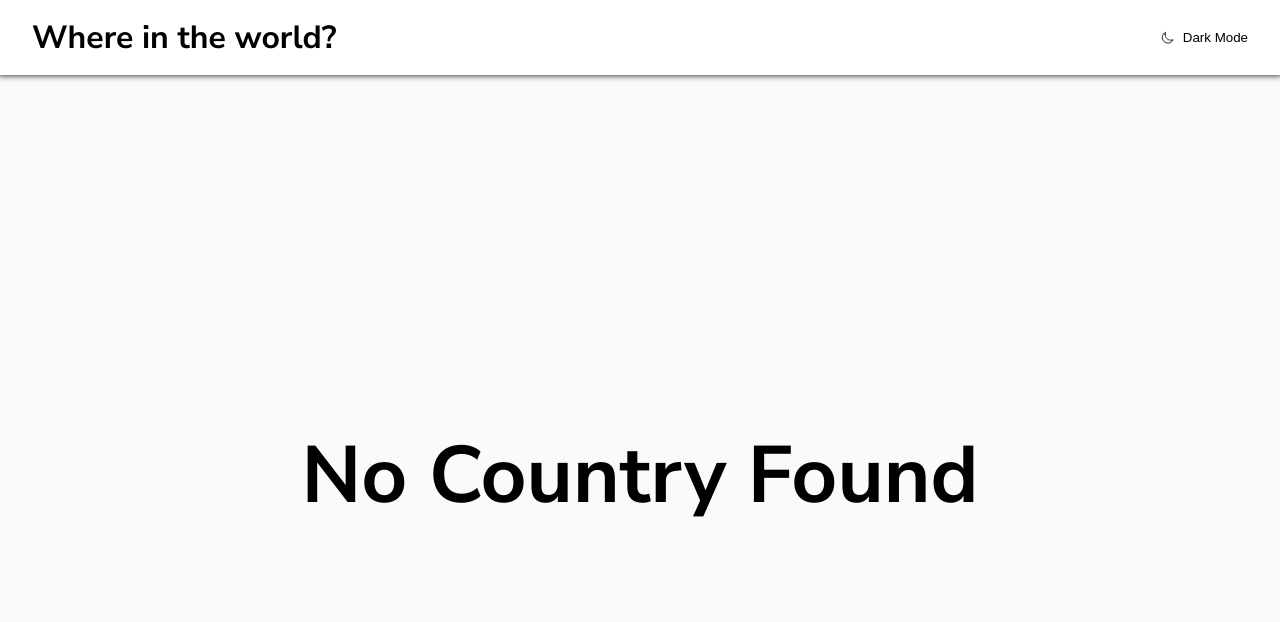
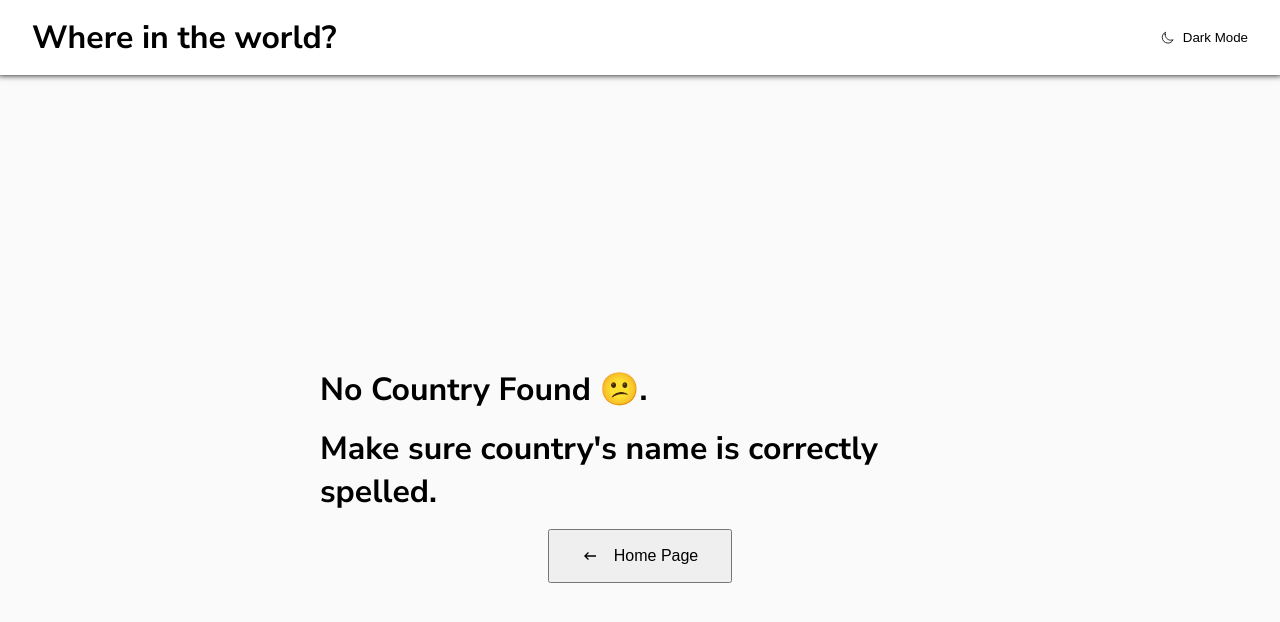
Before and after one commit to paro-418/rest-countries-api, a React (Create React App) app: page /rest-countries-api-with-color-theme-switcher-master/home/1 in a window 1280 px wide. Shown: the top 622 px of the page. Built offline with nearby package versions, Linux system fonts and the light colour scheme; no server answers.

Commit message:
incorrect country's name is now rendering NoPage component

```diff
--- a/src/components/CountryContainer/CountryContainer.js
+++ b/src/components/CountryContainer/CountryContainer.js
@@ -1,5 +1,4 @@
 import classes from "./CountryContainer.module.css";
-import store from "../../Store/Store";
 import { useSelector } from "react-redux";
 import CountryCard from "../CountryCard/CountryCard";
 
--- a/src/components/IndividualCountry/IndividualCountry.js
+++ b/src/components/IndividualCountry/IndividualCountry.js
@@ -21,8 +21,8 @@ const extractedCountry = {
 const IndividualCountry = (props) => {
   const [loading, setLoading] = useState(true);
   const storeCountries = useSelector((state) => state.data.countries);
+  console.log(storeCountries);
   const countrySearched = useParams();
-  console.log(countrySearched);
   const history = useHistory();
 
   // fetching country clicked ro show
@@ -33,9 +33,7 @@ const IndividualCountry = (props) => {
   );
 
   console.log(countryToDisplay);
-
   useEffect(() => {
-    console.log(" i ran");
     if (countryToDisplay === undefined) return;
 
     // storing clicked country's data
@@ -92,6 +90,9 @@ const IndividualCountry = (props) => {
     history.push(`/home/${borderClicked}`);
   };
 
+  if (storeCountries.length > 0 && countryToDisplay === undefined) {
+    history.push("/home/country/noCountryFound");
+  }
   if (loading) return <p className={classes.loading}>Loading...</p>;
 
   return (
--- a/src/components/NoPage/NoPage.js
+++ b/src/components/NoPage/NoPage.js
@@ -1,9 +1,22 @@
+import Button from "../Button/Button";
 import classes from "./NoPage.module.css";
+import { MdKeyboardBackspace } from "react-icons/md";
+import { useHistory } from "react-router-dom";
 
 const NoPage = () => {
+  const history = useHistory();
+  const backHandler = () =>{
+    history.push('/home');
+  }
   return (
     <main className={classes.noPage}>
-      <h1 className={classes.heading}> No Country Found</h1>
+      <h1 className={classes.heading}> No Country Found 😕.</h1>{" "}
+      <h1 className={classes.heading}>
+        Make sure country's name is correctly spelled.
+      </h1>
+      <Button callFunction={backHandler} className={classes.btn}>
+        <MdKeyboardBackspace /> Home Page
+      </Button>
     </main>
   );
 };
--- a/src/components/NoPage/NoPage.module.css
+++ b/src/components/NoPage/NoPage.module.css
@@ -4,9 +4,22 @@
   display: flex;
   align-items: center;
   justify-content: center;
+  flex-direction: column;
+  flex-wrap: wrap;
   flex-grow: 1;
+  row-gap: 1rem;
 }
 
 .heading {
-  font-size: 5rem;
+  width: 50%;
+  font-size: 2rem;
 }
+
+.btn{
+  display: flex;
+  justify-content: center;
+  align-items: center;
+  padding: 1rem 2rem;
+  column-gap: 1rem;
+  font-size: 1rem;
+}
```
